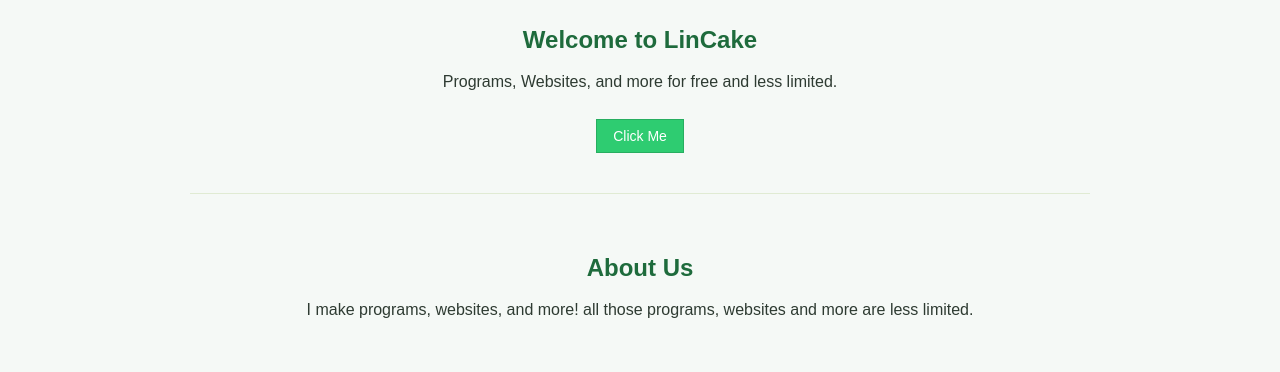
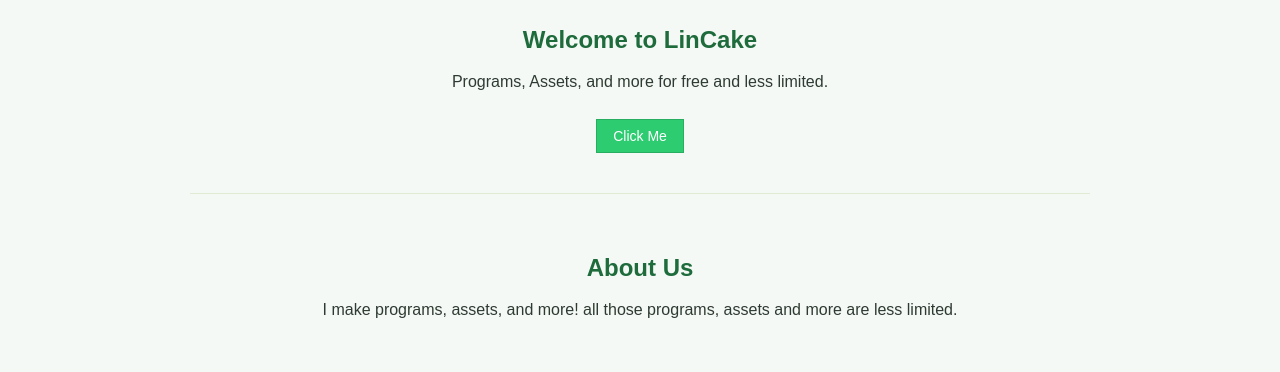
Before and after one commit to System1388/LinCake, a plain HTML site: page index.html in a window 1280 px wide. Shown: the part 149-521 px from the top of the page. Drawn offline with Linux system fonts and the light colour scheme.

Commit message:
Add files via upload
Website Update

```diff
--- a/index.html
+++ b/index.html
@@ -148,14 +148,14 @@
         <!-- Home Section -->
         <section id="home">
             <h2>Welcome to LinCake</h2>
-            <p>Programs, Websites, and more for free and less limited.</p>
+            <p>Programs, Assets, and more for free and less limited.</p>
             <button type="button">Click Me</button>
         </section>
 
         <!-- About Section -->
         <section id="about">
             <h2>About Us</h2>
-            <p>I make programs, websites, and more! all those programs, websites and more are less limited.</p>
+            <p>I make programs, assets, and more! all those programs, assets and more are less limited.</p>
         </section>
 
         <!-- Contact Section -->
```
